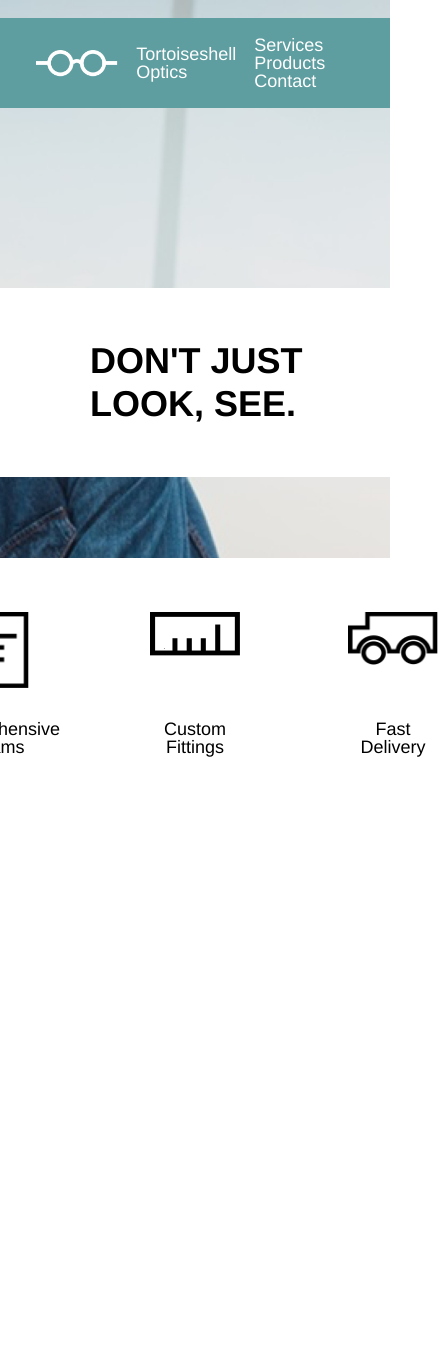
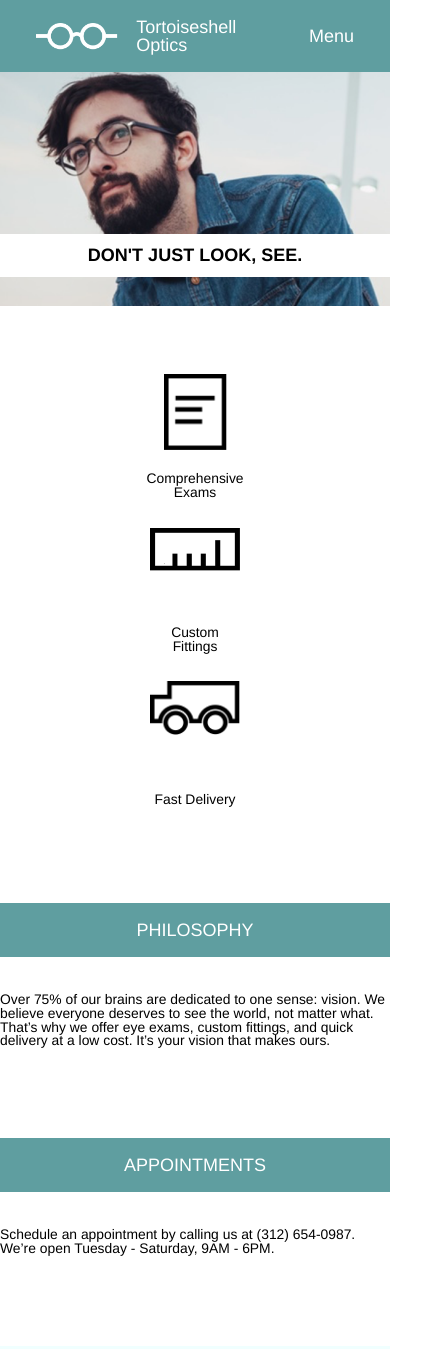
Before and after one commit to 301gene/Tortoiseshell, a plain HTML site: page index.html in a window 390 px wide. Shown: the top 1349 px of the page, 438 px wide, since content can reach past the window. Before the commit the page ends 844 px from the top, so only its background shows below. Drawn offline with Linux system fonts and the light colour scheme.

Commit message:
Final commit

```diff
--- a/index.html
+++ b/index.html
@@ -18,10 +18,13 @@
         </div>
 
         <div class="menu">
-          <ul>
+          <ul class="desktop-menu">
             <li>Services</li>
             <li>Products</li>
             <li>Contact</li>
+          </ul>
+          <ul class="mobile-menu">
+            <li>Menu</li>
           </ul>
         </div>
       </nav>
@@ -48,5 +51,28 @@
         <div>Fast Delivery</div>
       </div>
     </div>
+
+    <!-- Info section -->
+    <div class="supporting container">
+      <div class="info">
+        <div class="title">
+          PHILOSOPHY
+        </div>
+        <p>Over 75% of our brains are dedicated to one sense: vision. We believe everyone deserves to see the world, not matter what. That’s why we offer eye exams, custom fittings, and quick delivery at a low cost. It’s your vision that makes ours.</p>
+      </div>
+
+      <div class="info">
+        <div class="title">
+          APPOINTMENTS
+        </div>
+        <p>Schedule an appointment by calling us at (312) 654-0987. We’re open Tuesday - Saturday, 9AM - 6PM.</p>
+      </div>
+    </div>
+
+    <!-- Footer -->
+    <footer class="container">
+      <img src="./resources/images/logo-black.png" alt="logo-black">
+      <div>Copyright Tortoiseshell Optics</div>
+    </footer>
   </body>
 </html>
--- a/resources/css/style.css
+++ b/resources/css/style.css
@@ -18,6 +18,11 @@ h1, h4 {
   margin: auto;
 }
 
+nav, .title {
+  color: white;
+  background-color: cadetblue;
+}
+
 /* Header Section */
 
 header {
@@ -29,14 +34,12 @@ header {
   padding-top: 1rem;
 }
 
-header span {
+header span, .title {
   font-size: 1rem;
 }
 
 nav {
-  background-color: cadetblue;
   padding: 1rem 0;
-  color: white;
   display: flex;
   align-items: center;
   justify-content: space-between;
@@ -81,6 +84,10 @@ ul li {
   margin: 0.67em 0;
 }
 
+.mobile-menu {
+  display: none;
+}
+
 /* Supportive Section */
 
 .supporting {
@@ -107,3 +114,122 @@ ul li {
 img.paper-icon {
   width: 3.5rem;
 }
+
+/* Info section */
+
+.title {
+  width: 10rem;
+  padding: 0.5rem 1.25rem;
+  margin-bottom: 1rem;
+}
+
+.info {
+  width: 35%;
+  margin-right: 5%;
+  margin-bottom: 5rem;
+}
+
+.info p {
+  padding: 1rem 0;
+}
+
+/* Footer */
+footer {
+  background-color: azure;
+  padding: 4rem 2rem;
+  display: flex;
+  align-items: center;
+}
+
+footer img {
+  height: 1.5rem;
+  margin-left: 2rem;
+  margin-right: 1rem;
+}
+
+@media only screen and (max-width: 1024px) {
+  header {
+    padding: 0;
+    height: 22rem;
+  }
+
+  .header-banner {
+    padding: 0.75rem 4rem;
+    margin-top: 5rem;
+    margin-right: 2rem;
+  }
+
+  .header-banner h1 {
+    font-size: 1.33rem;
+    margin: 0.67rem 0;
+  }
+
+  .container {
+    max-width: 100%;
+  }
+}
+
+@media only screen and (max-width: 700px) {
+  .mobile-menu {
+    display: block;
+  }
+
+  .desktop-menu {
+    display: none;
+  }
+
+  header {
+    height: 17rem;
+    background-position: 20%;
+  }
+
+  .header-banner {
+    padding: 0;
+    width: 100%;
+    text-align: center;
+    margin: 9rem 0 0 0;
+  }
+
+  .header-banner h1 {
+    font-size: 1rem;
+    padding: 0;
+    margin: 0;
+  }
+
+  .supporting {
+    flex-direction: column;
+    align-items: center;
+    margin: 3.77rem 0 0 0;
+  }
+
+  .service {
+    margin: 0 0 1.54rem 0;
+    font-size: 0.77rem;
+    height: 7rem;
+  }
+
+  .info {
+    width: 100%;
+    margin: 0;
+  }
+
+  .title {
+    width: 100%;
+    text-align: center;
+    padding: 1rem 0;
+  }
+
+  .info p {
+    margin: 1rem 0 4rem 0;
+    font-size: 0.77rem;
+  }
+
+  footer div {
+    display: none;
+  }
+
+  footer img {
+    margin: auto;
+  }
+
+}
```
